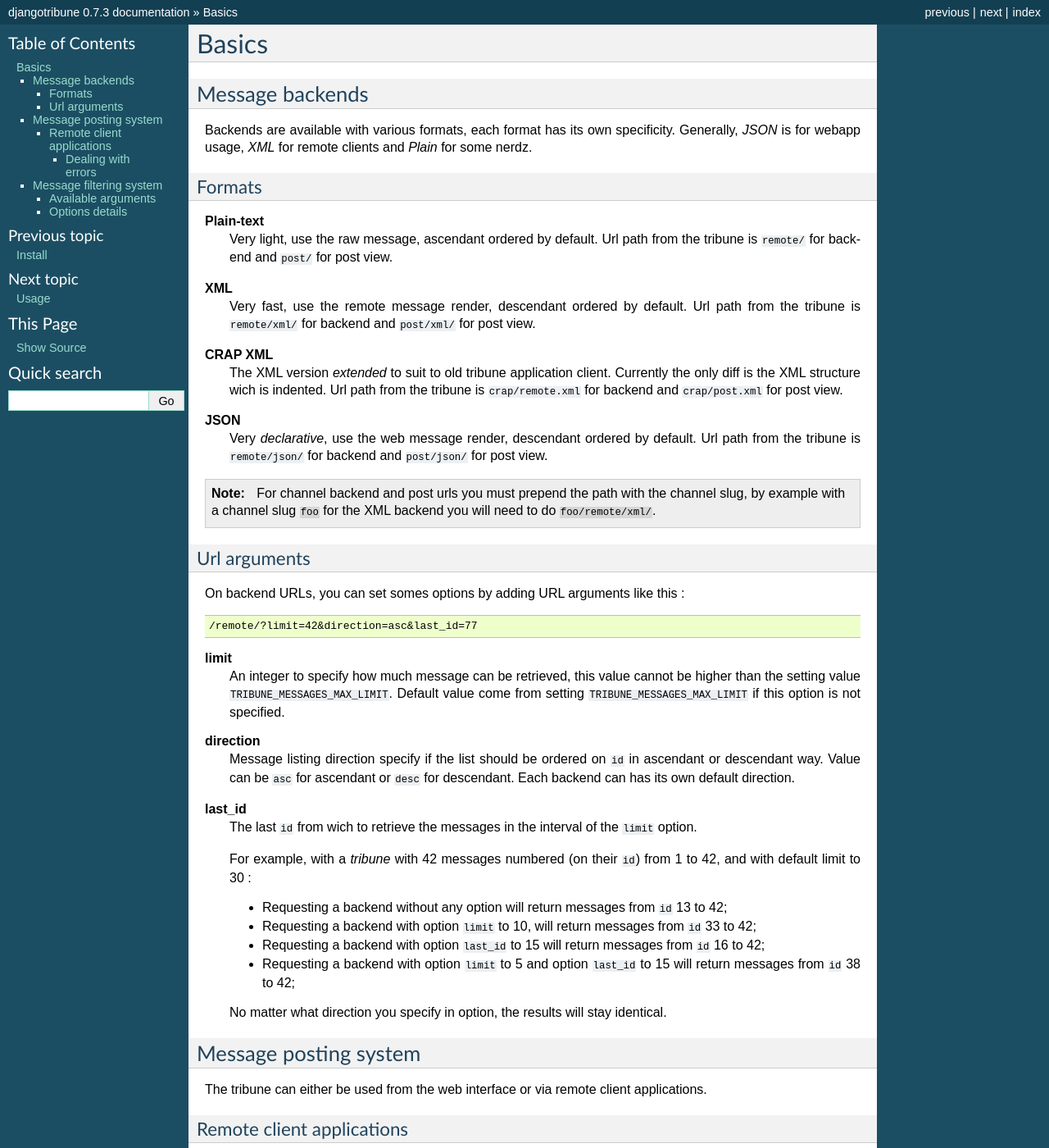
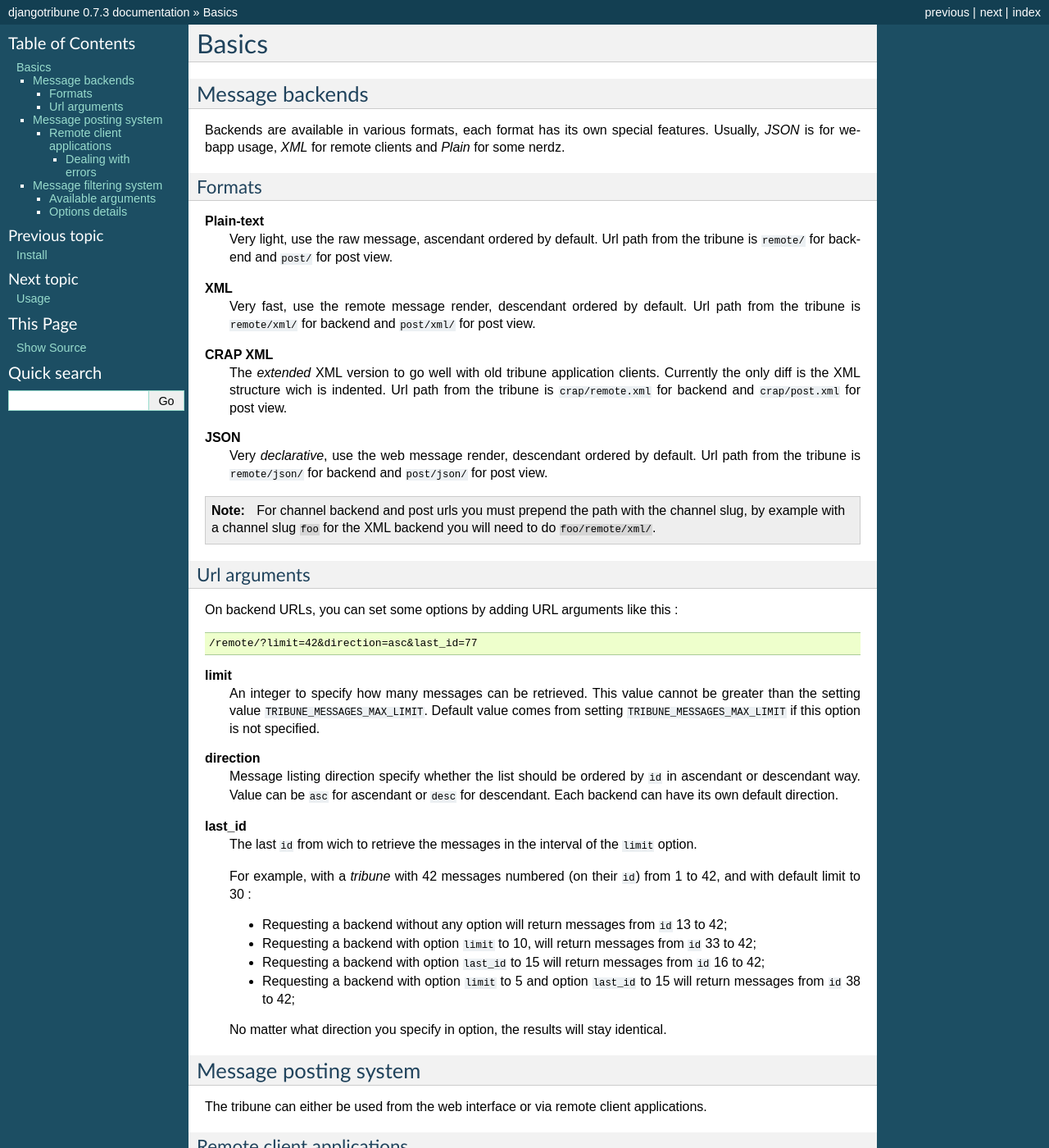
Before and after one commit to sveetch/djangotribune, a Sphinx documentation site: the page built from docs/basics.rst, in a window 1280 px wide and 1400 px high. Shown: the whole window at 82% size. Built offline with Sphinx 7.4.7, drawn with Linux system fonts in a browser that asks for light colours; some of the changed text lies outside the part shown.

Commit message:
Minor corrections.

```diff
--- a/docs/basics.rst
+++ b/docs/basics.rst
@@ -16,8 +16,8 @@
 Message backends
 ================
 
-Backends are available with various formats, each format has its own specificity.
-Generally, *JSON* is for webapp usage, *XML* for remote clients and *Plain* for some
+Backends are available in various formats, each format has its own special features.
+Usually, *JSON* is for webapp usage, *XML* for remote clients and *Plain* for some
 nerdz.
 
 .. _formats-label:
@@ -32,7 +32,7 @@
     Very fast, use the remote message render, descendant ordered by default. Url path from
     the tribune is ``remote/xml/`` for backend and ``post/xml/`` for post view.
 **CRAP XML**
-    The XML version *extended* to suit to old tribune application client. Currently the
+    The *extended* XML version to go well with old tribune application clients. Currently the
     only diff is the XML structure wich is indented. Url path from the tribune is
     ``crap/remote.xml`` for backend and ``crap/post.xml`` for post view.
 **JSON**
@@ -50,18 +50,18 @@
 Url arguments
 -------------
 
-On backend URLs, you can set somes options by adding URL arguments like this : ::
+On backend URLs, you can set some options by adding URL arguments like this : ::
 
     /remote/?limit=42&direction=asc&last_id=77
 
 **limit**
-    An integer to specify how much message can be retrieved, this value cannot be higher
-    than the setting value ``TRIBUNE_MESSAGES_MAX_LIMIT``. Default value come from
+    An integer to specify how many messages can be retrieved. This value cannot be greater
+    than the setting value ``TRIBUNE_MESSAGES_MAX_LIMIT``. Default value comes from
     setting ``TRIBUNE_MESSAGES_MAX_LIMIT`` if this option is not specified.
 **direction**
-    Message listing direction specify if the list should be ordered on ``id`` in
+    Message listing direction specify whether the list should be ordered by ``id`` in
     ascendant or descendant way. Value can be ``asc`` for ascendant or ``desc`` for
-    descendant. Each backend can has its own default direction.
+    descendant. Each backend can have its own default direction.
 **last_id**
     The last ``id`` from wich to retrieve the messages in the interval of the ``limit``
     option.
@@ -91,20 +91,20 @@
 Remote client applications
 --------------------------
 
-Remote clients can send a new message directly within a **POST** request and putting the
+Remote clients can send a new message directly within a **POST** request and by putting the
 content in a ``content`` argument.
 
 * Validated messages from a request without ``last_id`` defined return an empty Http200 response
   in plain-text;
 * Validated messages from a request with ``last_id`` defined return the last updated backend (from
-  the *knowed* last id);
+  the *known* last id);
 * Unvalid message return an Http error.
 
 All POST response for validated message return a **X-Post-Id** header that contain the ID of the
 new message.
 
 :ref:`url-arguments-label` options can be given for the POST request and they will be used for the returned
-backend in success case.
+backend in case of success.
 
 In fact, remote client applications should always give the
 ``last_id`` option (taken from the last message they know just before sending the POST
```
Also changed, not shown: other parts of docs/basics.rst (+9 -9 lines).
